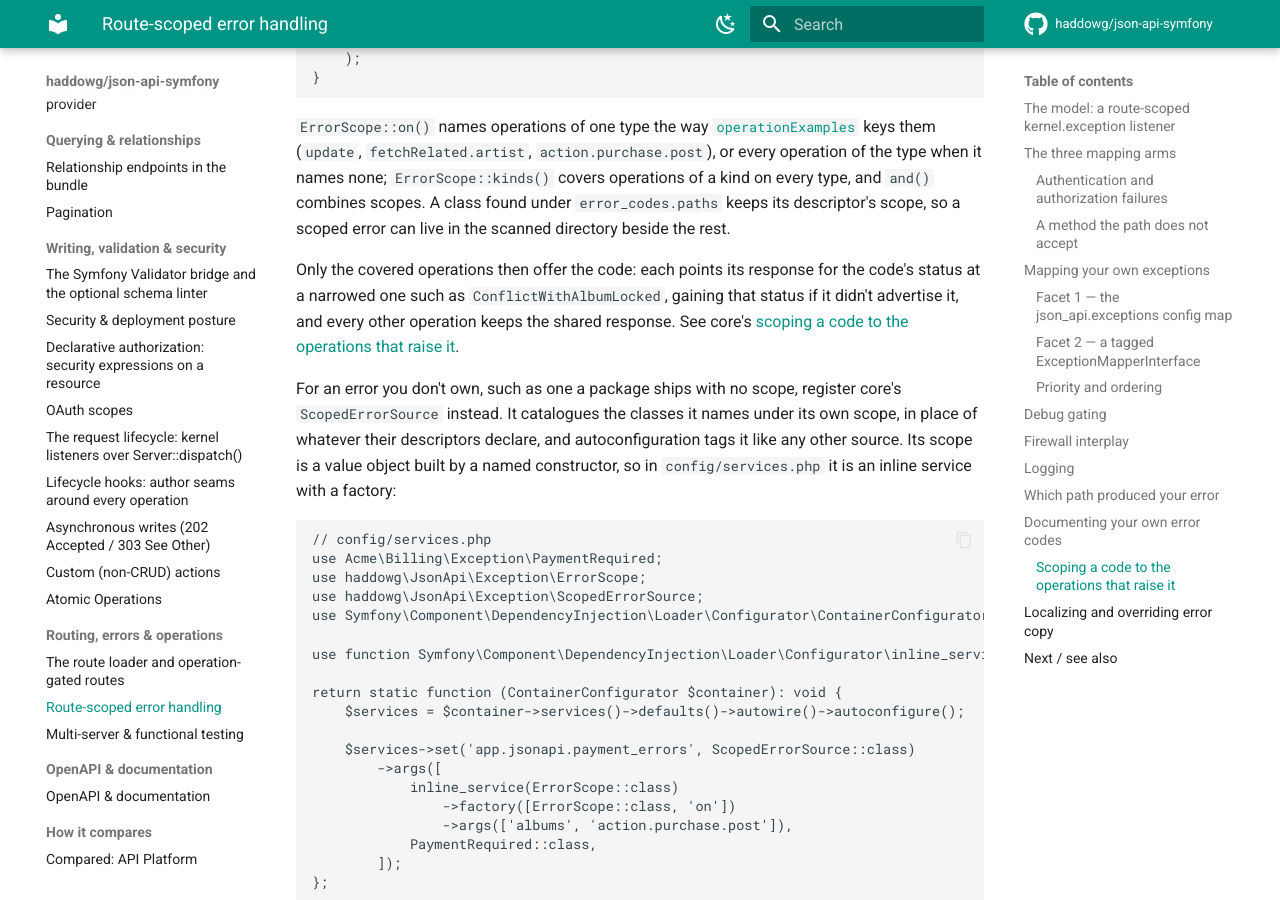
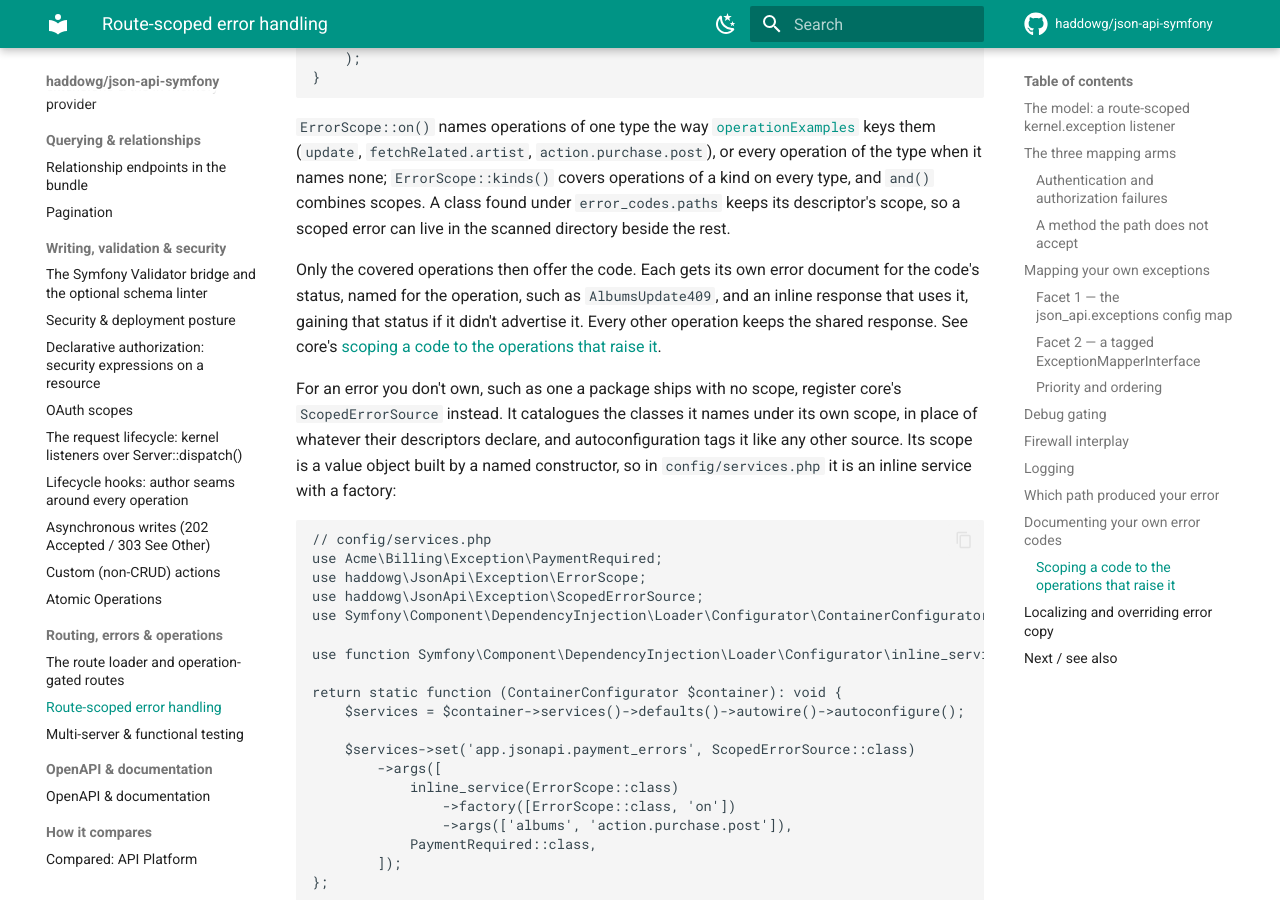
Before and after one commit to haddowg/json-api-symfony, an MkDocs documentation site: the page built from docs/errors.md, in a window 1280 px wide and 900 px high, scrolled down 10622 px. Built offline with MkDocs 1.6.1 and Material for MkDocs 9.7.7, drawn with Linux system fonts in a browser that asks for light colours; comment, search, counter and statistics services are not loaded.

Commit message:
docs: describe per-operation error documents for scoped codes
A scoped code is now offered through an error document named for the
operation, such as AlbumsUpdate409, behind an inline response.

```diff
--- a/docs/errors.md
+++ b/docs/errors.md
@@ -489,9 +489,10 @@ names none; `ErrorScope::kinds()` covers operations of a kind on every type, and
 combines scopes. A class found under `error_codes.paths` keeps its descriptor's scope, so
 a scoped error can live in the scanned directory beside the rest.
 
-Only the covered operations then offer the code: each points its response for the code's
-status at a narrowed one such as `ConflictWithAlbumLocked`, gaining that status if it
-didn't advertise it, and every other operation keeps the shared response. See core's
+Only the covered operations then offer the code. Each gets its own error document for the
+code's status, named for the operation, such as `AlbumsUpdate409`, and an inline response
+that uses it, gaining that status if it didn't advertise it. Every other operation keeps the
+shared response. See core's
 [scoping a code to the operations that raise it](https://github.com/haddowg/json-api/blob/main/docs/openapi.md#scoping-a-code-to-the-operations-that-raise-it).
 
 For an error you don't own, such as one a package ships with no scope, register core's
```
